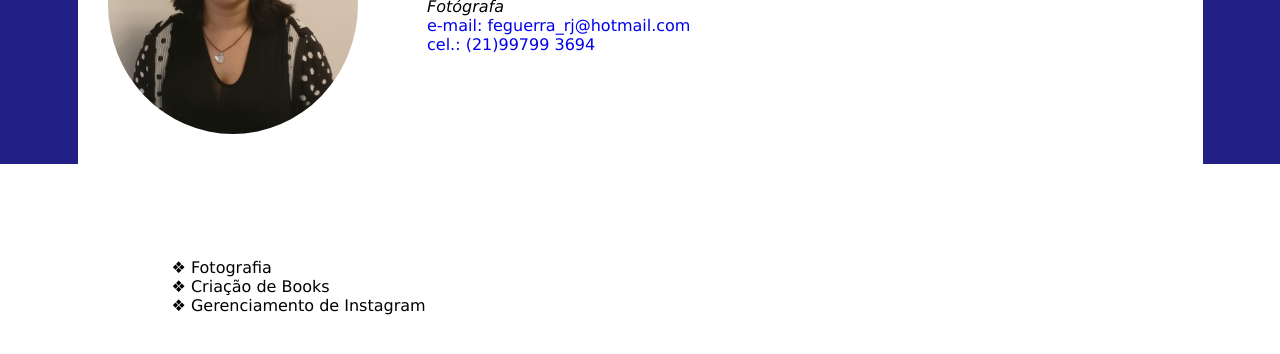
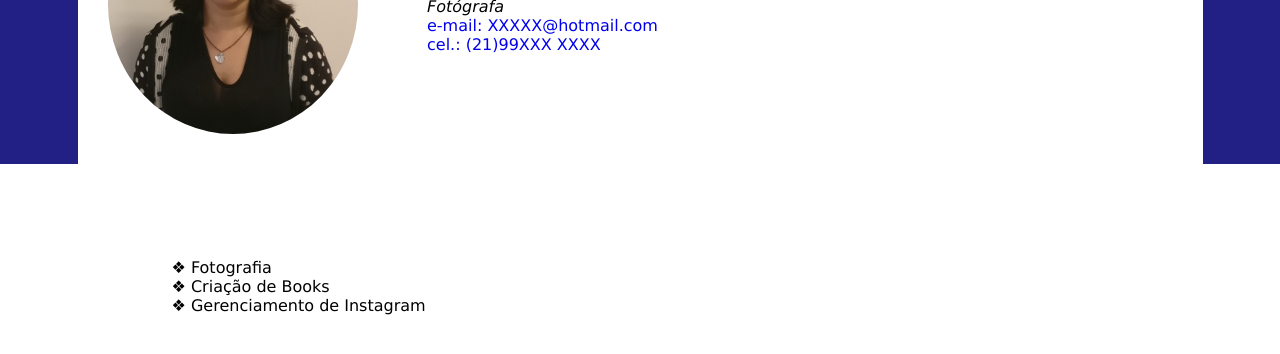
Before and after one commit to vellosomb/fgcv_web, a plain HTML site: page index.html in a window 1280 px wide. Shown: the part 186-540 px from the top of the page. Drawn offline with Linux system fonts and the light colour scheme.

Commit message:
Update index.html

```diff
--- a/index.html
+++ b/index.html
@@ -24,10 +24,10 @@
                     <p><i>Fotógrafa</i></p>
                     <ul>
                         <li>
-                            <a href="mailto:feguerra_rj@hotmail.com">e-mail: feguerra_rj@hotmail.com</a>
+                            <a href="mailto:feguerra_rj@hotmail.com">e-mail: XXXXX@hotmail.com</a>
                         </li>
                         <li>
-                            <a href="tel:5521997993694">cel.: (21)99799 3694</a>
+                            <a href="tel:5521997993694">cel.: (21)99XXX XXXX</a>
                         </li>
                     </ul>
                 </div>
```
